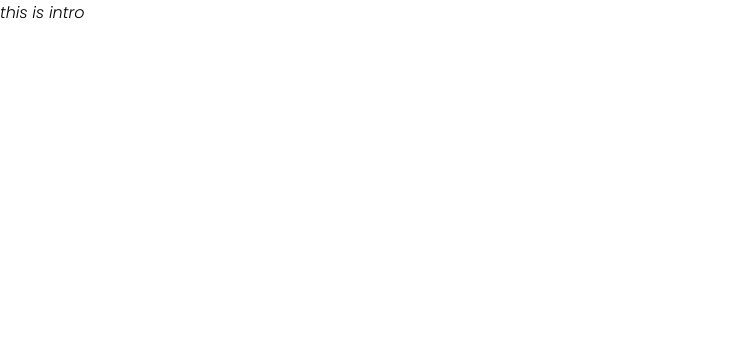
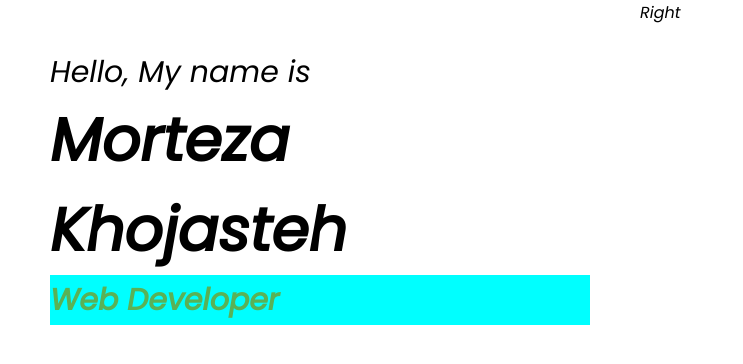
Before and after one commit to Morteza-Khojasteh/Portfolio, a React (Create React App) app: page / in a window 1280 px wide. Shown: the top 364 px of the page, without its empty margins (0-743 px from the left). Built offline with nearby package versions, Linux system fonts and the light colour scheme.

Commit message:
feat: add style for the intro component

```diff
--- a/public/index.html
+++ b/public/index.html
@@ -10,7 +10,7 @@
     <link rel="preconnect" href="https://fonts.googleapis.com" />
     <link rel="preconnect" href="https://fonts.gstatic.com" crossorigin />
     <link
-      href="https://fonts.googleapis.com/css2?family=Poppins:ital,wght@1,300&display=swap"
+      href="https://fonts.googleapis.com/css2?family=Poppins:ital,wght@1,400&display=swap"
       rel="stylesheet"
     />
     <style>
--- a/src/components/intro/Intro.jsx
+++ b/src/components/intro/Intro.jsx
@@ -1,9 +1,25 @@
-import React from 'react'
+import React from "react";
+import "./intro.css";
 
 const Intro = () => {
   return (
-    <div>this is intro</div>
-  )
-}
+    <div className="intro">
+      <div className="intro-left">
+        <div className="intro-left-wrapper">
+          <h2 className="intro-body">Hello, My name is</h2>
+          <h2 className="intro-name">Morteza Khojasteh</h2>
+          <div className="intro-title">
+            <div className="intro-title-wrapper">
+              <div className="intro-title-item">Web Developer</div>
+              <div className="intro-title-item">UI/UX Designer</div>
+              <div className="intro-title-item">Photographer</div>
+            </div>
+          </div>
+        </div>
+      </div>
+      <div className="intro-right">Right</div>
+    </div>
+  );
+};
 
-export default Intro
+export default Intro;
--- a/src/components/intro/intro.css
+++ b/src/components/intro/intro.css
@@ -0,0 +1,38 @@
+.intro {
+  display: flex;
+  height: 100vh;
+}
+
+.intro-left {
+  flex: 1;
+}
+.intro-right {
+  flex: 1;
+}
+.intro-left-wrapper {
+    padding: 50px;
+
+}
+.intro-body {
+    font-size: 30px;
+    font-weight: 300;
+}
+
+.intro-name {
+    font-size: 60px;
+}
+.intro-title {
+    height: 50px;
+    overflow: hidden;
+}
+
+.intro-title-item {
+    height: 50px;
+    font-size: 30px;
+    font-weight: bold;
+    color: #59b256;
+    background-color: aqua;
+    display: flex;
+    align-items: center;
+
+}
```
